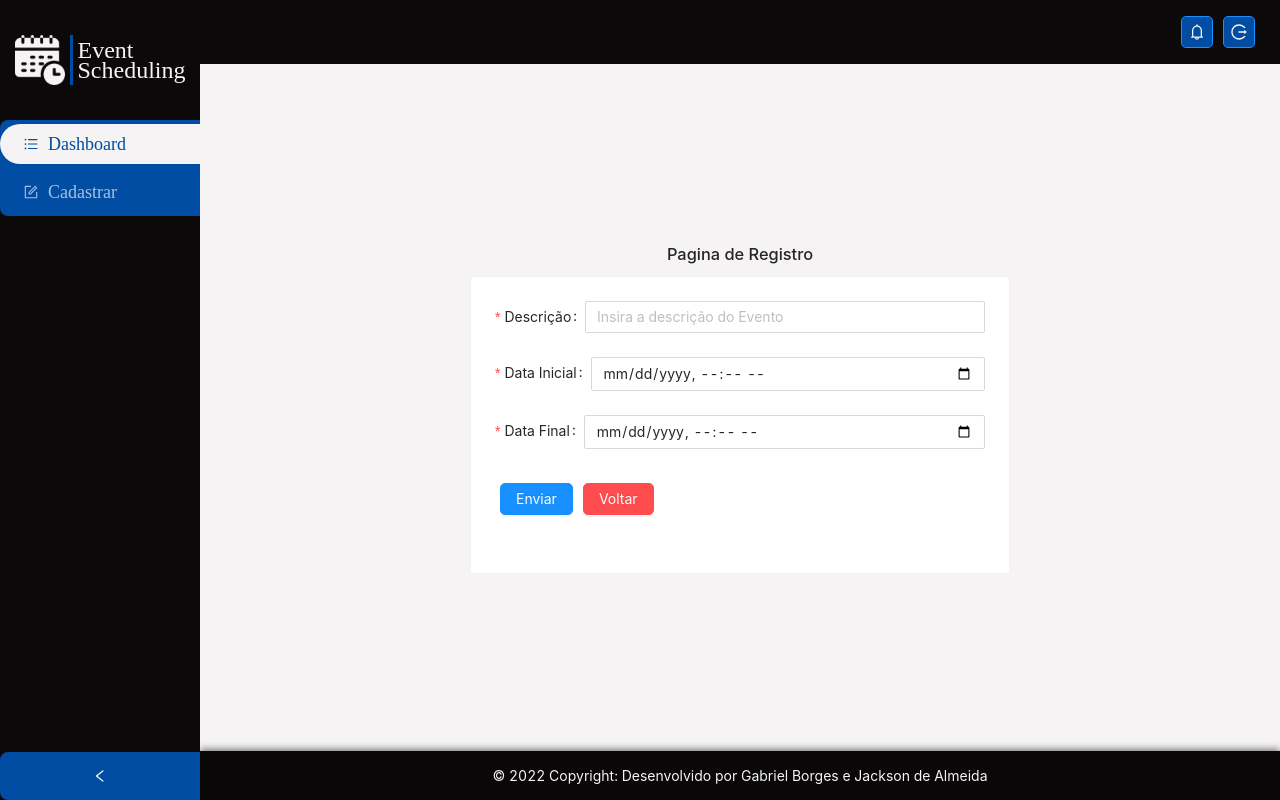
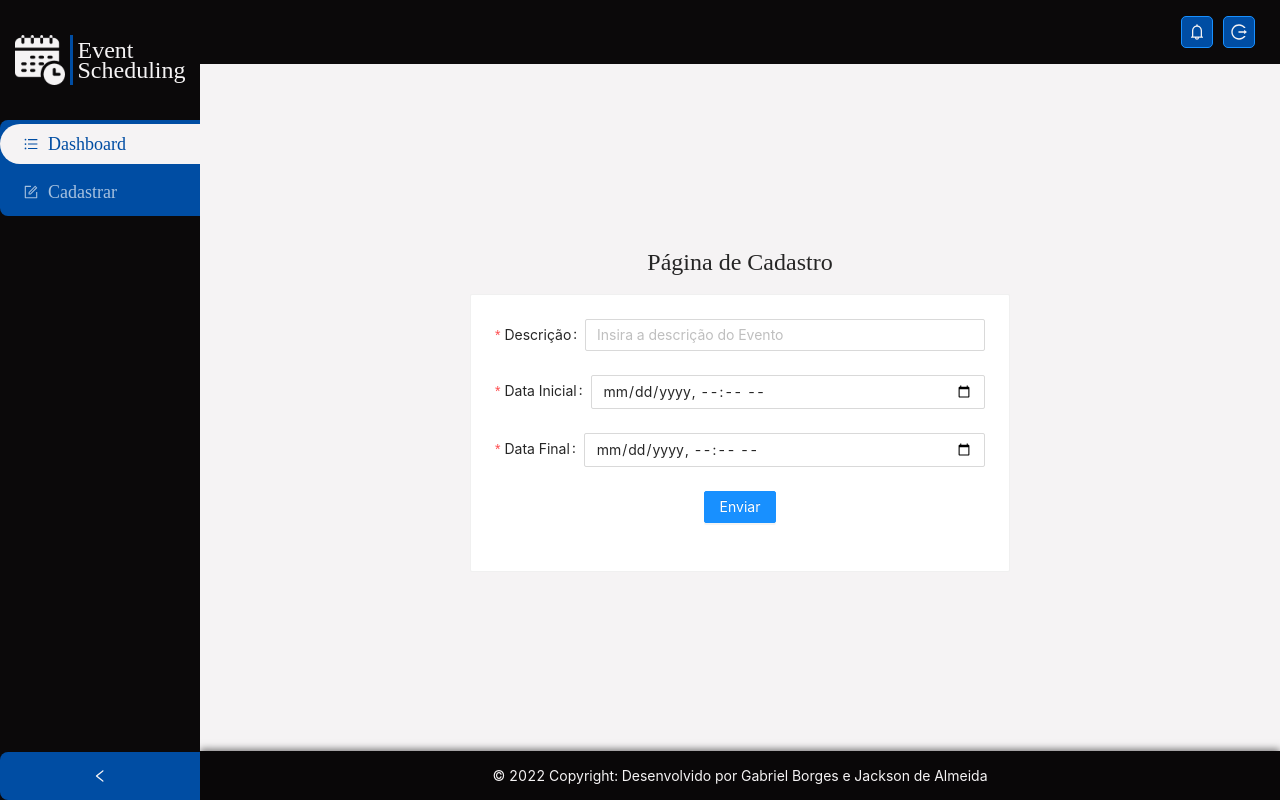
Before and after one commit to bielborgesc/front-react-event-scheduling, a React (Create React App) app: page /cadastrar in a window 1280 px wide. Built offline with nearby package versions, Linux system fonts and the light colour scheme.

Commit message:
Cadastrando evento

```diff
--- a/src/App.tsx
+++ b/src/App.tsx
@@ -20,8 +20,8 @@ const App: FC = () => (
         <Content className='mainContainer'>
           <Routes>
             <Route index element={<DasboardPage />} path="/"/>
-            <Route  element={<RegisterPage />} path="/cadastrar"/>
-            <Route  element={<RegisterPage />} path="/editar/:id"/>
+            <Route  element={<RegisterPage namePage='Página de Cadastro'/>} path="/cadastrar"/>
+            <Route  element={<RegisterPage namePage='Página de Edição'/>} path="/editar/:id"/>
             <Route  element={<InvitePage />} path="/convidar/:id"/>
           </Routes>
         </Content>
--- a/src/components/atoms/Input/index.tsx
+++ b/src/components/atoms/Input/index.tsx
@@ -4,10 +4,11 @@ import React from 'react';
 interface Input {
   placeholderText?: string,
   typeInput?: string
+  name: string
 }
 
-const InputAtom = ({placeholderText = "", typeInput = "text"}: Input) => (
-  <Input placeholder={placeholderText} type={typeInput}/>
+const InputAtom = ({placeholderText = "", typeInput = "text", name}: Input) => (
+  <Input placeholder={placeholderText} type={typeInput} name={name}/>
 )
 
 export default InputAtom;
--- a/src/components/molecules/EventInputsGroup/index.tsx
+++ /dev/null
@@ -1,55 +0,0 @@
-import { Form } from "antd";
-import React from "react";
-import InputAtom from "../../atoms/Input";
-
-interface EventInputsGroup {
-  nameForm: string;
-}
-
-// const onFinishFailed = (errorInfo: any) => {
-//   console.log('Failed:', errorInfo);
-// };
-
-const EventInputsGroupMolecule = ({nameForm}: EventInputsGroup) => {
-  // const onFinish = (values: any) => {
-  //   console.log('Success:', values);
-  // };
-
-  return (<>
-    <Form
-      name={nameForm}
-      // labelCol={{ span: 8 }}
-      // wrapperCol={{ span: 16 }}
-      initialValues={{ remember: true }}
-      // onFinish={onFinish}
-      // onFinishFailed={onFinishFailed}
-      autoComplete="on"
-    >
-      <Form.Item
-        label="Descrição: "
-        name="description"
-        rules={[{ required: true, message: 'Por favor insira uma descrição!' }]}
-      >
-        <InputAtom placeholderText="Insira a descrição do Evento"/>
-      </Form.Item>
-
-      <Form.Item
-        label="Data Inicial: "
-        name="initDate"
-        rules={[{ required: true, message: 'Por favor insira uma data' }]}
-      >
-        <InputAtom typeInput="datetime-local"/>
-      </Form.Item>
-
-      <Form.Item
-        label="Data Final: "
-        name="finalDate"
-        rules={[{ required: true, message: 'Por favor insira uma data' }]}
-      >
-        <InputAtom typeInput="datetime-local"/>
-      </Form.Item>
-    </Form>
-  </>)
-}
-
-export default EventInputsGroupMolecule
--- a/src/components/organisms/EventFormGroupOrganism/index.tsx
+++ b/src/components/organisms/EventFormGroupOrganism/index.tsx
@@ -1,33 +1,101 @@
-import { Form } from 'antd';
-import React from 'react';
-import ButtonGroupMolecule from '../../molecules/ButtonGroup';
-import EventFormGroupMolecule from '../../molecules/EventInputsGroup';
+import React, { useState } from 'react';
+import { Button, Form, Input } from 'antd';
+import axios from 'axios';
 
 
 interface EventFormGroup{
   nameForm: string;
 }
 
-const EventFormGroupOrganism = ({nameForm}: EventFormGroup) =>{
-  const groupButtons = {
-    btn1: {
-      text: "Enviar",
-      htmlType: "submit"
+const EventFormGroupOrganism = ({nameForm}: EventFormGroup) => {
+  const [form, setForm] = useState({
+    user: {
+      id: "86dde15c-32d5-48b9-a811-aeee57cd8555"
     },
-    btn2: {
-      text: "Voltar",
-      htmlType: "button"
+    description: "",
+    start: "",
+    finish: ""
+  })
+
+  const onFinishFailed = (errorInfo: any) => {
+    console.log('Failed:', errorInfo);
+  };
+
+  const onFinish = async (values: any) => {
+    console.log(values)
+    const response = await axios.post(`http://localhost:3000/event/`,
+      {
+        "user": {
+          "id": "86dde15c-32d5-48b9-a811-aeee57cd8555"
+        },
+        "description": values.description,
+        "start": values.initDate,
+        "finish": values.finalDate
+      },
+      {
+        headers: {
+          'Authorization': 'Bearer eyJhbGciOiJIUzI1NiIsInR5cCI6IkpXVCJ9.eyJzdWIiOiI4NmRkZTE1Yy0zMmQ1LTQ4YjktYTgxMS1hZWVlNTdjZDg1NTUiLCJlbWFpbCI6ImJvcmdlc0BkZXYuY29tIiwiaWF0IjoxNjY4NzcyMDI3LCJleHAiOjE2Njg4MzIwMjd9.MYrmBWae70u65A-6ZOCQkH-PpsmjEdIsmlkLWlFwL0w'
+        },
+      }
+    );
+    console.log('Success:', response.data);
+  };
+
+  const handleUpdateInput = (e: any) => {
+    const name = e.target['name']
+    let myForm = form
+    switch(name){
+      case 'description':
+        myForm.description = e.target.value
+        break;
+      case 'start':
+        myForm.start = e.target.value
+        break;
+      case 'finish':
+        myForm.finish = e.target.value
     }
+    setForm(myForm)
   }
 
-  return (
-    <>
-    <EventFormGroupMolecule nameForm={nameForm}></EventFormGroupMolecule>
-    <Form.Item wrapperCol={{ offset: 0, span: 0 }}>
-      <ButtonGroupMolecule btn1={groupButtons.btn1} btn2={groupButtons.btn2}></ButtonGroupMolecule>
-    </Form.Item>
-    </>
-  )
+  return (<>
+    <Form
+      name={nameForm}
+      initialValues={{ remember: true }}
+      onFinish={onFinish}
+      onFinishFailed={onFinishFailed}
+      autoComplete="on"
+    >
+      <Form.Item
+        label="Descrição: "
+        name="description"
+        rules={[{ required: true, message: 'Por favor insira uma descrição!' }]}
+      >
+        <Input placeholder="Insira a descrição do Evento" name="description" onChange={(e) => handleUpdateInput(e)} value={form.description}/>
+      </Form.Item>
+
+      <Form.Item
+        label="Data Inicial: "
+        name="initDate"
+        rules={[{ required: true, message: 'Por favor insira uma data' }]}
+      >
+        <Input type="datetime-local" name="start" onChange={(e) => handleUpdateInput(e)} value={form.start}/>
+      </Form.Item>
+
+      <Form.Item
+        label="Data Final: "
+        name="finalDate"
+        rules={[{ required: true, message: 'Por favor insira uma data' }]}
+      >
+        <Input type="datetime-local" name="finish" value={form.finish}/>
+      </Form.Item>
+
+      <Form.Item style={{display: 'flex', justifyContent: 'center'}}>
+        <Button type="primary" htmlType="submit">
+          Enviar
+        </Button>
+      </Form.Item>
+
+    </Form>
+  </>)
 }
-
 export default EventFormGroupOrganism;
--- a/src/components/pages/Dashboard/index.tsx
+++ b/src/components/pages/Dashboard/index.tsx
@@ -15,7 +15,7 @@ const DasboardPage = ({}: Dasboard) => {
 		try {
 			const res = await axios.get(`http://localhost:3000/event/user/86dde15c-32d5-48b9-a811-aeee57cd8555`, {
 				headers: {
-					'Authorization': 'Bearer eyJhbGciOiJIUzI1NiIsInR5cCI6IkpXVCJ9.eyJzdWIiOiI4NmRkZTE1Yy0zMmQ1LTQ4YjktYTgxMS1hZWVlNTdjZDg1NTUiLCJlbWFpbCI6ImJvcmdlc0BkZXYuY29tIiwiaWF0IjoxNjY4Njg5ODMxLCJleHAiOjE2Njg3NDk4MzF9.H2_JiYOLt5wVcxe3C31o2mC-i6tN3AtE-MAp0xDfU0c'
+					'Authorization': 'Bearer eyJhbGciOiJIUzI1NiIsInR5cCI6IkpXVCJ9.eyJzdWIiOiI4NmRkZTE1Yy0zMmQ1LTQ4YjktYTgxMS1hZWVlNTdjZDg1NTUiLCJlbWFpbCI6ImJvcmdlc0BkZXYuY29tIiwiaWF0IjoxNjY4NzcyMDI3LCJleHAiOjE2Njg4MzIwMjd9.MYrmBWae70u65A-6ZOCQkH-PpsmjEdIsmlkLWlFwL0w'
 				},
 				params: {},
 			});
@@ -29,7 +29,7 @@ const DasboardPage = ({}: Dasboard) => {
 		try {
 			const res = await axios.get(`http://localhost:3000/invitation/user/86dde15c-32d5-48b9-a811-aeee57cd8555/ACCEPT`, {
 				headers: {
-					'Authorization': 'Bearer eyJhbGciOiJIUzI1NiIsInR5cCI6IkpXVCJ9.eyJzdWIiOiI4NmRkZTE1Yy0zMmQ1LTQ4YjktYTgxMS1hZWVlNTdjZDg1NTUiLCJlbWFpbCI6ImJvcmdlc0BkZXYuY29tIiwiaWF0IjoxNjY4Njg5ODMxLCJleHAiOjE2Njg3NDk4MzF9.H2_JiYOLt5wVcxe3C31o2mC-i6tN3AtE-MAp0xDfU0c'
+					'Authorization': 'Bearer eyJhbGciOiJIUzI1NiIsInR5cCI6IkpXVCJ9.eyJzdWIiOiI4NmRkZTE1Yy0zMmQ1LTQ4YjktYTgxMS1hZWVlNTdjZDg1NTUiLCJlbWFpbCI6ImJvcmdlc0BkZXYuY29tIiwiaWF0IjoxNjY4NzcyMDI3LCJleHAiOjE2Njg4MzIwMjd9.MYrmBWae70u65A-6ZOCQkH-PpsmjEdIsmlkLWlFwL0w'
 				},
 				params: {},
 			});
@@ -47,7 +47,7 @@ const DasboardPage = ({}: Dasboard) => {
 		try {
 			const res = await axios.get(`http://localhost:3000/invitation/event/${id}`, {
 				headers: {
-					'Authorization': 'Bearer eyJhbGciOiJIUzI1NiIsInR5cCI6IkpXVCJ9.eyJzdWIiOiI4NmRkZTE1Yy0zMmQ1LTQ4YjktYTgxMS1hZWVlNTdjZDg1NTUiLCJlbWFpbCI6ImJvcmdlc0BkZXYuY29tIiwiaWF0IjoxNjY4Njg5ODMxLCJleHAiOjE2Njg3NDk4MzF9.H2_JiYOLt5wVcxe3C31o2mC-i6tN3AtE-MAp0xDfU0c'
+					'Authorization': 'Bearer eyJhbGciOiJIUzI1NiIsInR5cCI6IkpXVCJ9.eyJzdWIiOiI4NmRkZTE1Yy0zMmQ1LTQ4YjktYTgxMS1hZWVlNTdjZDg1NTUiLCJlbWFpbCI6ImJvcmdlc0BkZXYuY29tIiwiaWF0IjoxNjY4NzcyMDI3LCJleHAiOjE2Njg4MzIwMjd9.MYrmBWae70u65A-6ZOCQkH-PpsmjEdIsmlkLWlFwL0w'
 				},
 				params: {},
 			});
--- a/src/components/pages/Invite/index.tsx
+++ b/src/components/pages/Invite/index.tsx
@@ -31,7 +31,7 @@ const InvitePage = ({}: Invite) => {
       <h1>Convidar</h1>
       <Card style={{ width: '50%'}}>
         <div className='inputSearch'>
-          <InputAtom placeholderText='Insira um email válido' typeInput='email'></InputAtom>
+          <InputAtom name="search" placeholderText='Insira um email válido' typeInput='email'></InputAtom>
           <ButtonAtom icon={<SearchOutlined />} size="large"></ButtonAtom>
         </div>
       </Card>
--- a/src/components/pages/Register/index.tsx
+++ b/src/components/pages/Register/index.tsx
@@ -4,14 +4,14 @@ import EventFormGroupOrganism from '../../organisms/EventFormGroupOrganism/index
 
 
 interface Register {
-
+  namePage: string;
 }
 
-const RegisterPage = ({}: Register) => {
+const RegisterPage = ({namePage}: Register) => {
 
   return (
     <>
-      <h1>Pagina de Registro</h1>
+      <h2 className="title-font">{namePage}</h2>
       <Card style={{ width: '50%' }}>
         <EventFormGroupOrganism nameForm='register'></EventFormGroupOrganism>
       </Card>
```
